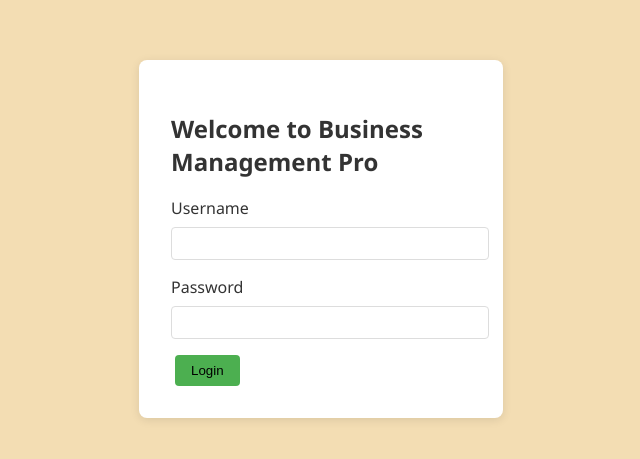
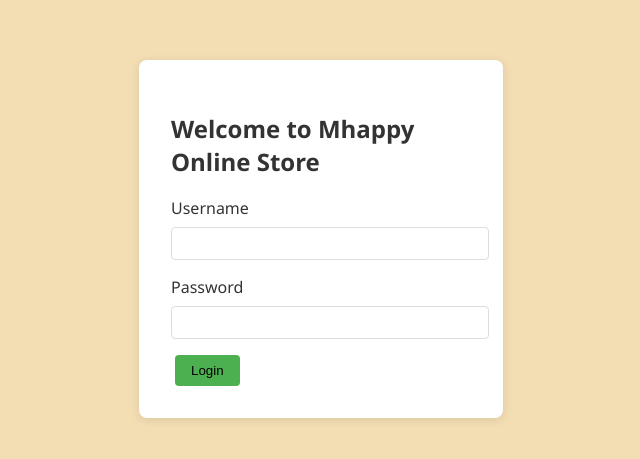
Before and after one commit to Abrazack/Agent-Desktop-Project, a plain HTML site: page index.html in a window 1280 px wide. Shown: the part 161-620 px from the top of the page, without its empty margins (319-959 px from the left). Drawn offline with Linux system fonts and the light colour scheme.

```diff
--- a/index.html
+++ b/index.html
@@ -187,7 +187,7 @@
     <!-- Login System -->
     <div class="login-container" id="loginPage">
         <div class="login-box">
-            <h2 data-localize="welcome">Business Management Pro</h2>
+            <h2 data-localize="welcome">Mhappy Online Store</h2>
             <form id="loginForm" onsubmit="event.preventDefault(); login()">
                 <div class="form-group">
                     <label data-localize="username">Username</label>
@@ -366,7 +366,7 @@
             },
             translations: {
                 en: {
-                    welcome: "Welcome to Business Management Pro",
+                    welcome: "Welcome to Mhappy Online Store",
                     username: "Username",
                     password: "Password",
                     login: "Login",
@@ -374,14 +374,14 @@
                     // Add all other translations
                 },
                 es: {
-                    welcome: "Bienvenido a Business Management Pro",
+                    welcome: "Bienvenido a Mhappy Online Store",
                     username: "Usuario",
                     password: "Contraseña",
                     login: "Iniciar sesión",
                     settings: "Configuraciones"
                 },
                 fr: {
-                    welcome: "Bienvenue dans Business Management Pro",
+                    welcome: "Bienvenue dans Mhappy Online Store",
                     username: "Nom d'utilisateur",
                     password: "Mot de passe",
                     login: "Connexion",
```
